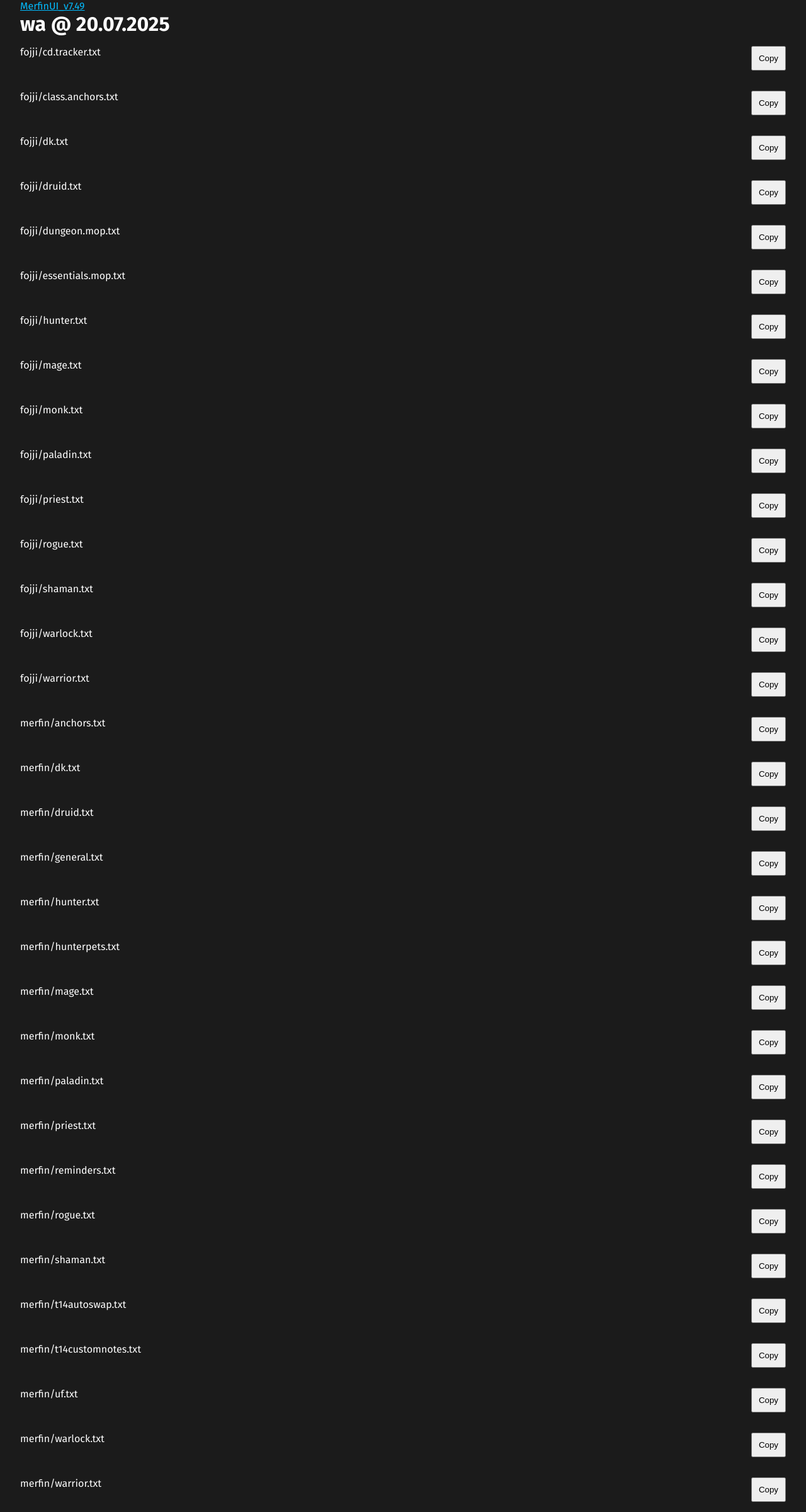
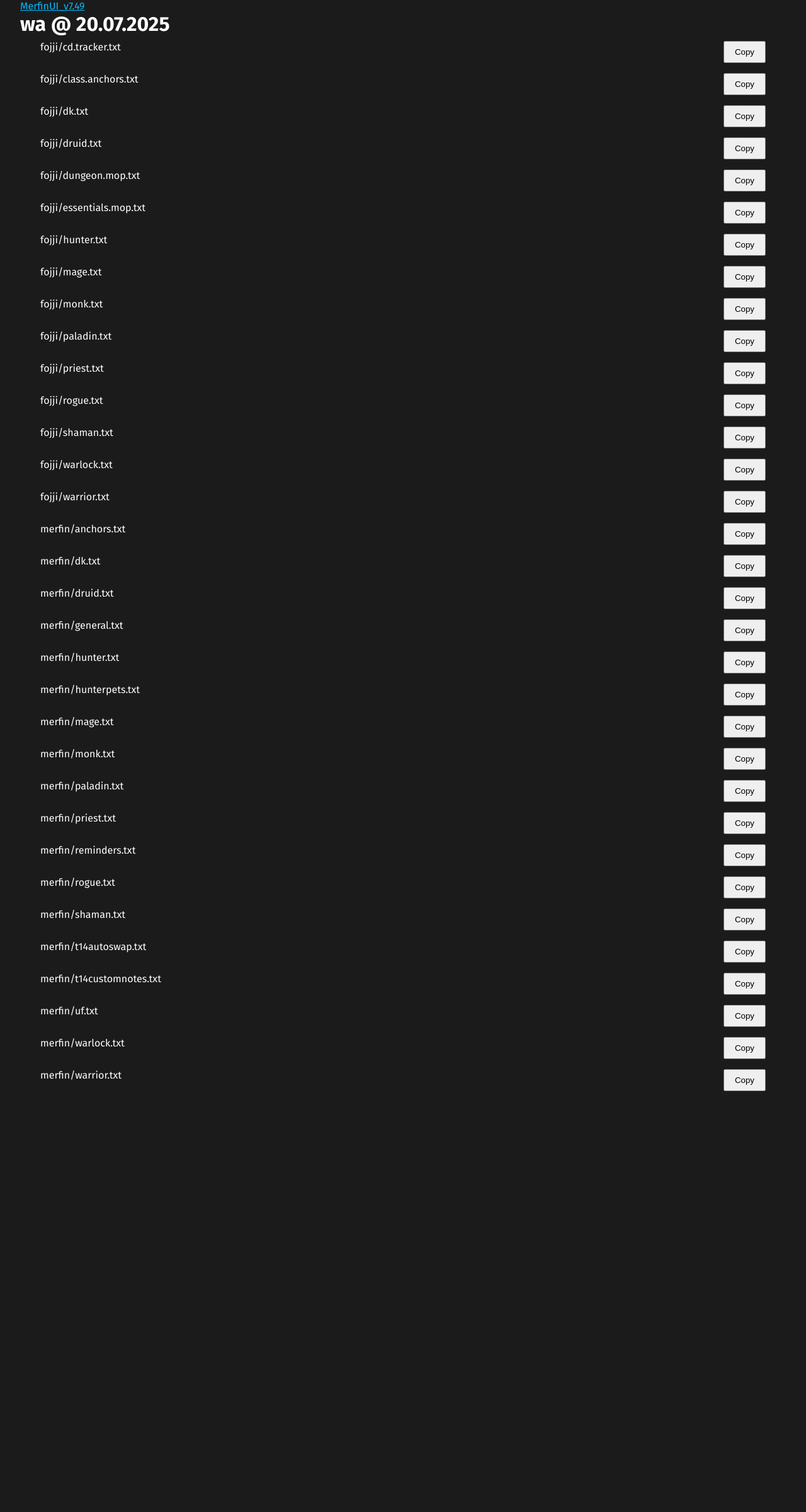
Before and after one commit to ndntmndntm/ndntmndntm.github.io, a Jekyll site: the page built from wa.html, in a window 1280 px wide. Shown: the whole page at 63% size. Built offline with Jekyll 4.4.1, drawn with Linux system fonts in a browser that asks for light colours; a script that is not in the unit is left out; after the commit the page ends 1740 px from its top, so only the background shows below that.

Commit message:
css wa update

```diff
--- a/css/main.css
+++ b/css/main.css
@@ -55,14 +55,14 @@ body {
 }
 
 .wacopy-btn {
-    padding: 10px;
+    padding: 8px 16px;
 }
 
 .wacopy-div {
     display: flex;
     justify-content: space-between;
     flex-wrap: wrap;
-    padding: 16px 0;
+    padding: 8px var(--spacing);
 }
 
 .wacopy-div:hover {
```
